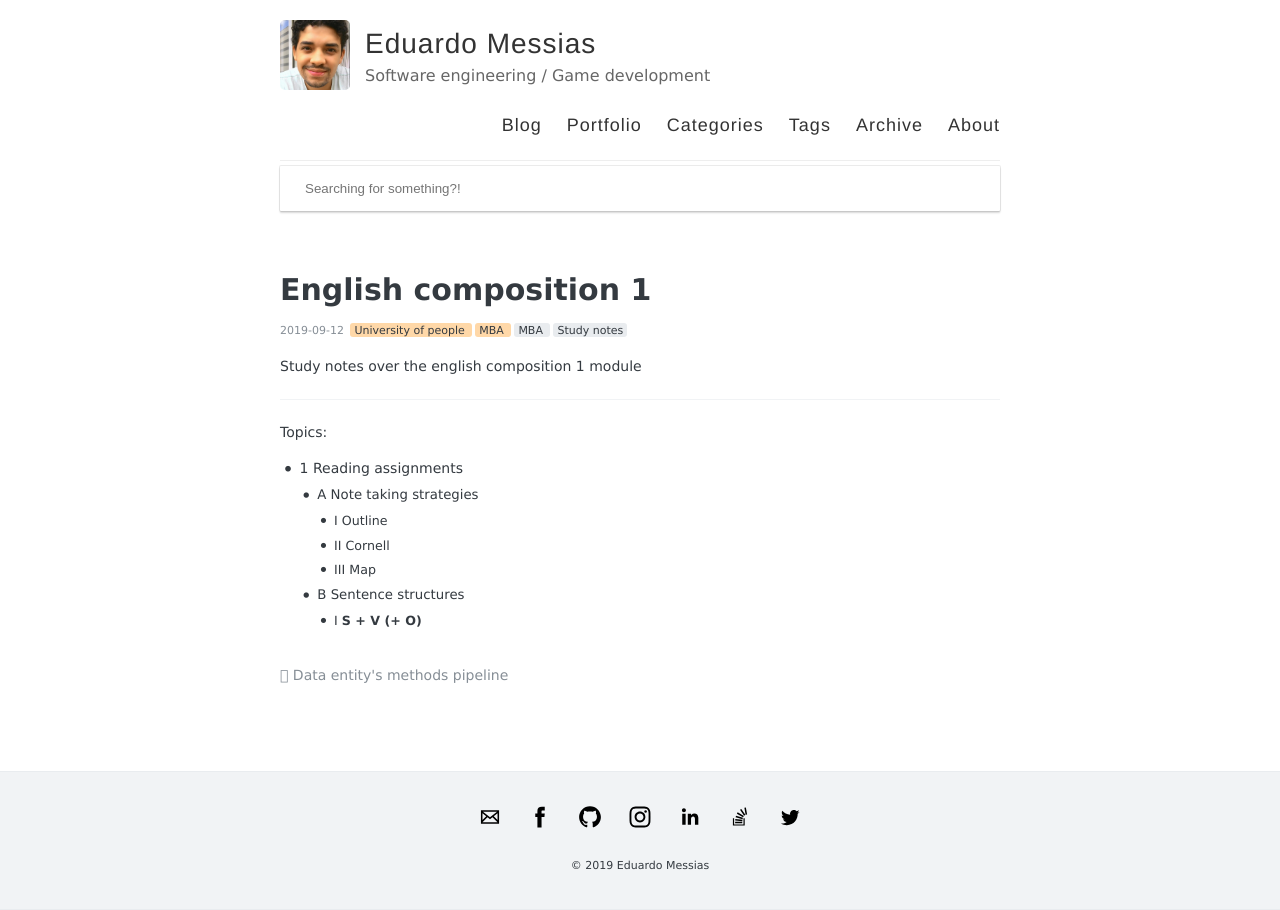
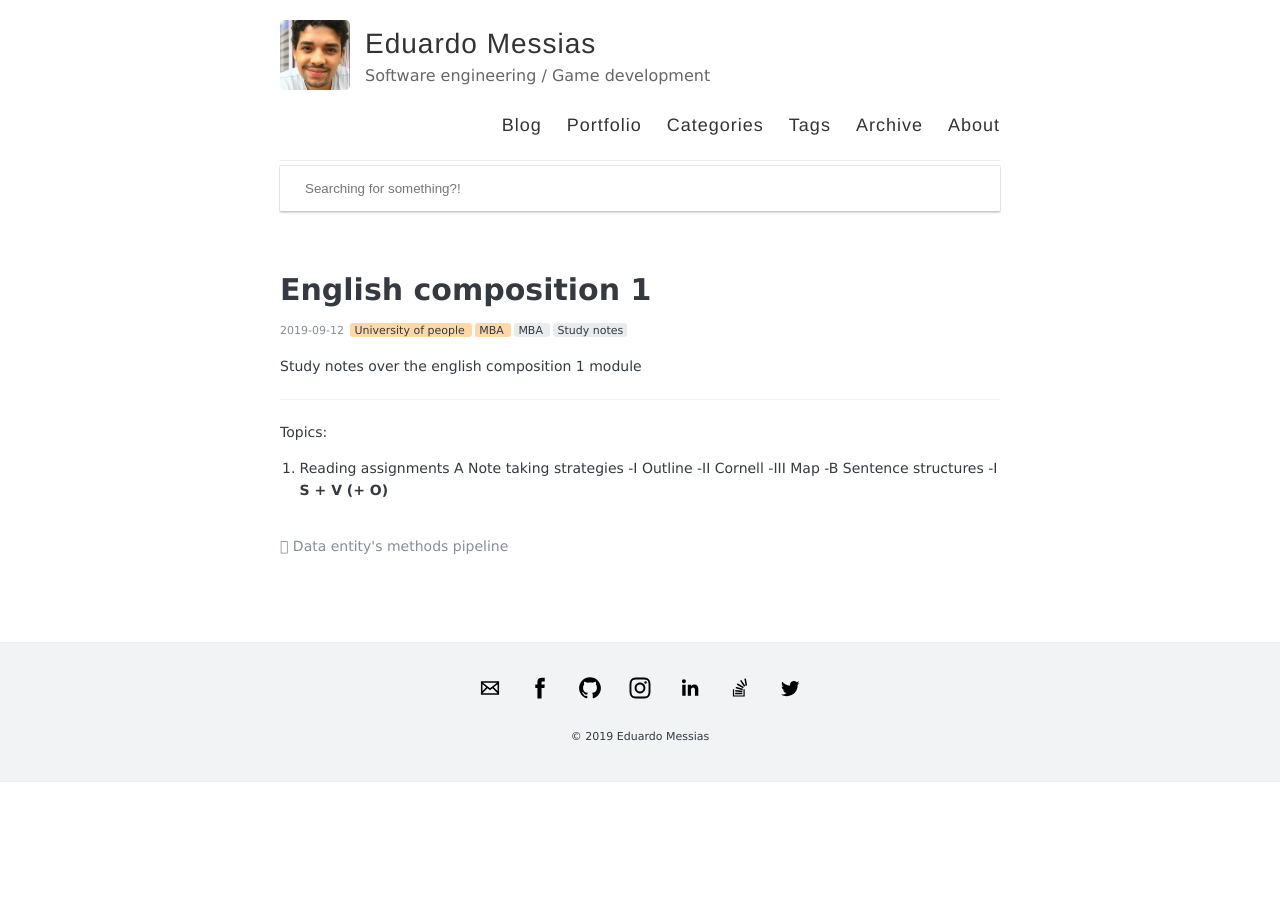
Before and after one commit to eduardomessias/eduardomessias.github.io, a Jekyll site: the page built from _posts/2019-09-12-uopeople-mba-english-composition-1.md, in a window 1280 px wide. Built offline with Jekyll 4.4.1, drawn with Linux system fonts in a browser that asks for light colours.

Commit message:
Update 2019-09-12-uopeople-mba-english-composition-1.md

```diff
--- a/_posts/2019-09-12-uopeople-mba-english-composition-1.md
+++ b/_posts/2019-09-12-uopeople-mba-english-composition-1.md
@@ -14,10 +14,10 @@ Study notes over the english composition 1 module
 ---
 
 Topics:
-  - 1 Reading assignments
-    - A Note taking strategies
-      - I Outline
-      - II Cornell
-      - III Map
-    - B Sentence structures
-      - I **S + V (+ O)**
+  1. Reading assignments
+  A Note taking strategies
+      -I Outline
+      -II Cornell
+      -III Map
+    -B Sentence structures
+      -I **S + V (+ O)**
```
